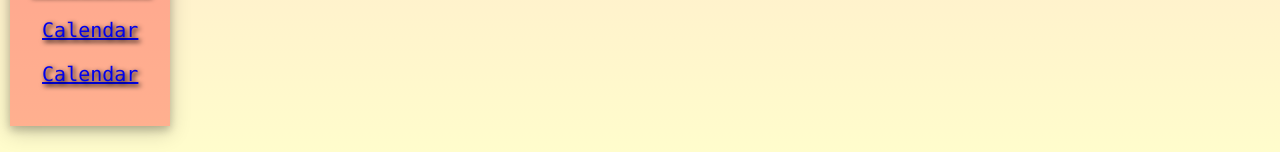
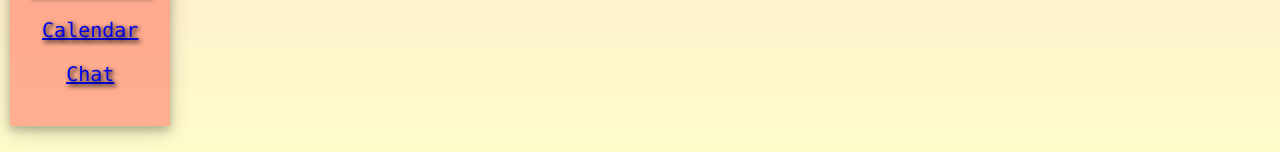
Before and after one commit to MaximMlostov/MaximMlostov.github.io, a plain HTML site: page index.html in a window 1280 px wide. Shown: the part 572-724 px from the top of the page. Drawn offline with Linux system fonts and the light colour scheme.

Commit message:
Fix mistakes

```diff
--- a/index.html
+++ b/index.html
@@ -14,7 +14,7 @@
     <h class="button">
         <p><a href="mandelbrot/index.html">Mandelbrot</a></p>
         <p><a href="Calendar/index.html">Calendar</a></p>
-        <p><a href="Chat/index.html">Calendar</a></p>
+        <p><a href="Chat/index.html">Chat</a></p>
     </h>
 </body>
 
```
